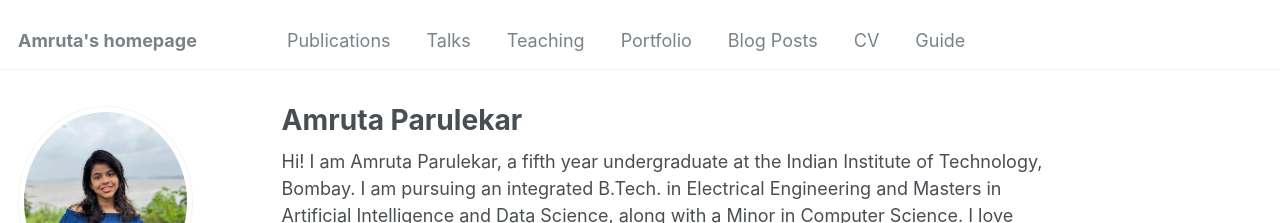
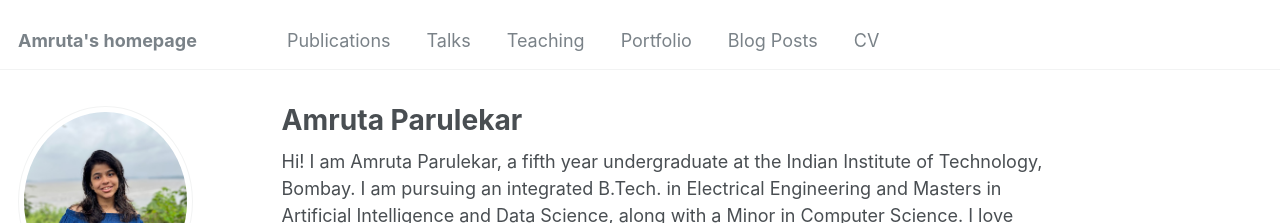
Before and after one commit to Amparulekar/Amparulekar.github.io, a Jekyll site: the page built from _pages/about.md, in a window 1280 px wide. Shown: the top 223 px of the page. Built offline with Jekyll 4.4.1, drawn with Linux system fonts in a browser that asks for light colours; some web fonts are replaced; a script that is not in the unit is left out.

Commit message:
homepagefinal

```diff
--- a/_data/navigation.yml
+++ b/_data/navigation.yml
@@ -17,6 +17,3 @@
 
   - title: "CV"
     url: /cv/
-
-  - title: "Guide"
-    url: /markdown/
--- a/_pages/about.md
+++ b/_pages/about.md
@@ -12,8 +12,8 @@
 I have worked under the guidance of Prof. Amit Sethi for using multimodal (primarily image) data for medical diagnostics. I have also been guided by Prof. Lueder Kahrs on using computer vision techniques for laryngeal surgery assistance. I am currently working under Prof. Preethi Jyothi on multilingual speech recognition and generation for low resource languages. I have been awarded two Undergraduate Research awards by IIT Bombay for these research contributions.
 
 * Links to my [3 page CV](http://Amparulekar.github.io/files/3PG_UNIV_JULY2024.pdf) and [1 page CV](http://Amparulekar.github.io/files/1PG_UNIV_JULY2024.pdf)
-* Links to my [projects](http://Amparulekar.github.io/_portfolio) and their [Github repositories](https://github.com/Amparulekar?tab=repositories)
-* Link to my [publications](http://Amparulekar.github.io/_publications)
+* Links to my [projects](http://Amparulekar.github.io/portfolio) and their [Github repositories](https://github.com/Amparulekar?tab=repositories)
+* Link to my [publications](http://Amparulekar.github.io/publications)
 
 Research Interests
 ======
```
